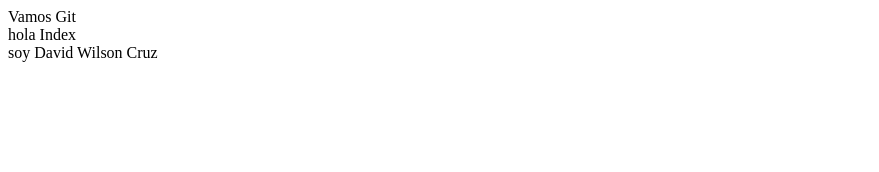
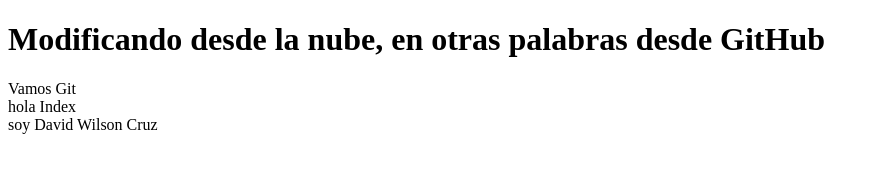
Before and after one commit to deonwilson/Mi-primer-repositorio, a plain HTML site: page index.html in a window 1280 px wide. Shown: the whole page, without its empty margins (0-879 px from the left). Drawn offline with Linux system fonts and the light colour scheme.

Commit message:
puse un h1

```diff
--- a/index.html
+++ b/index.html
@@ -7,6 +7,7 @@
     <title>Document</title>
 </head>
 <body>
+    <h1>Modificando desde la nube, en otras palabras desde GitHub</h1>
     <header>Vamos Git</header>
     <div>hola Index</div>
     <footer>soy David Wilson Cruz</footer>
```
